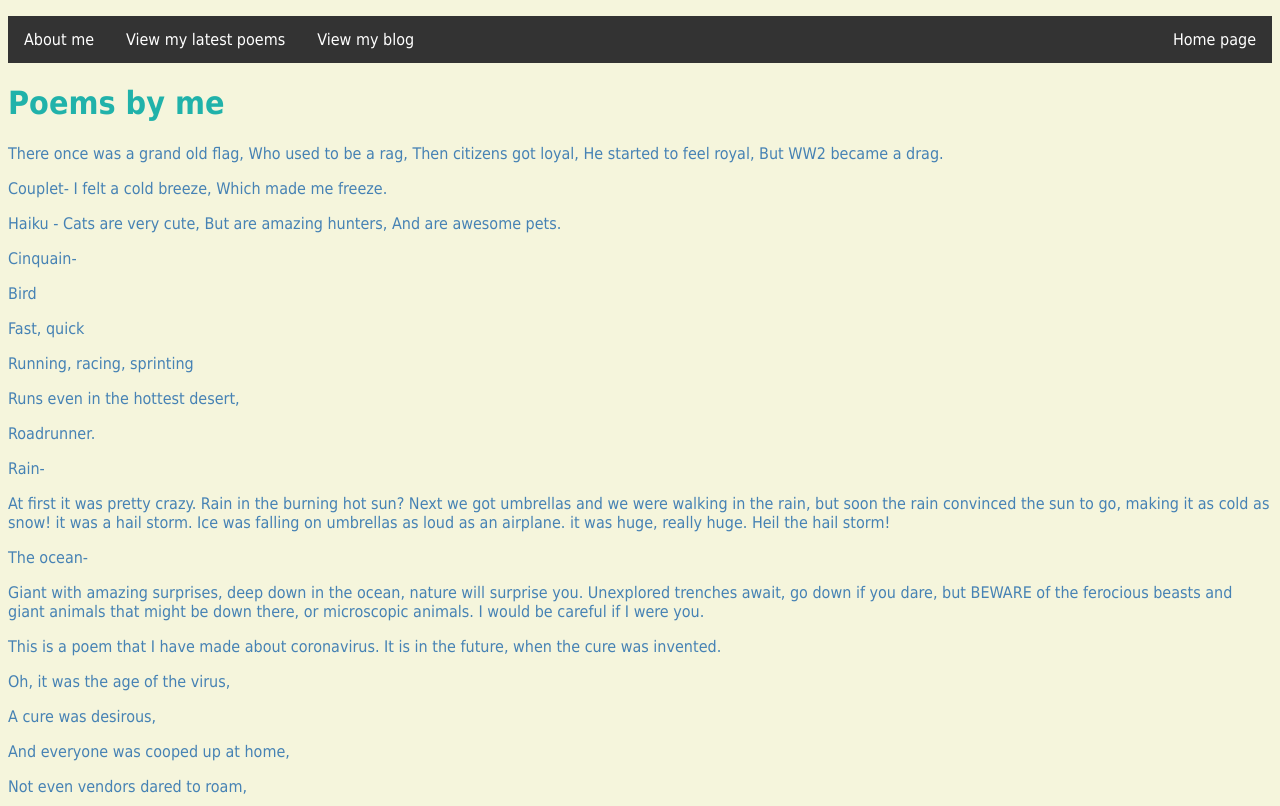
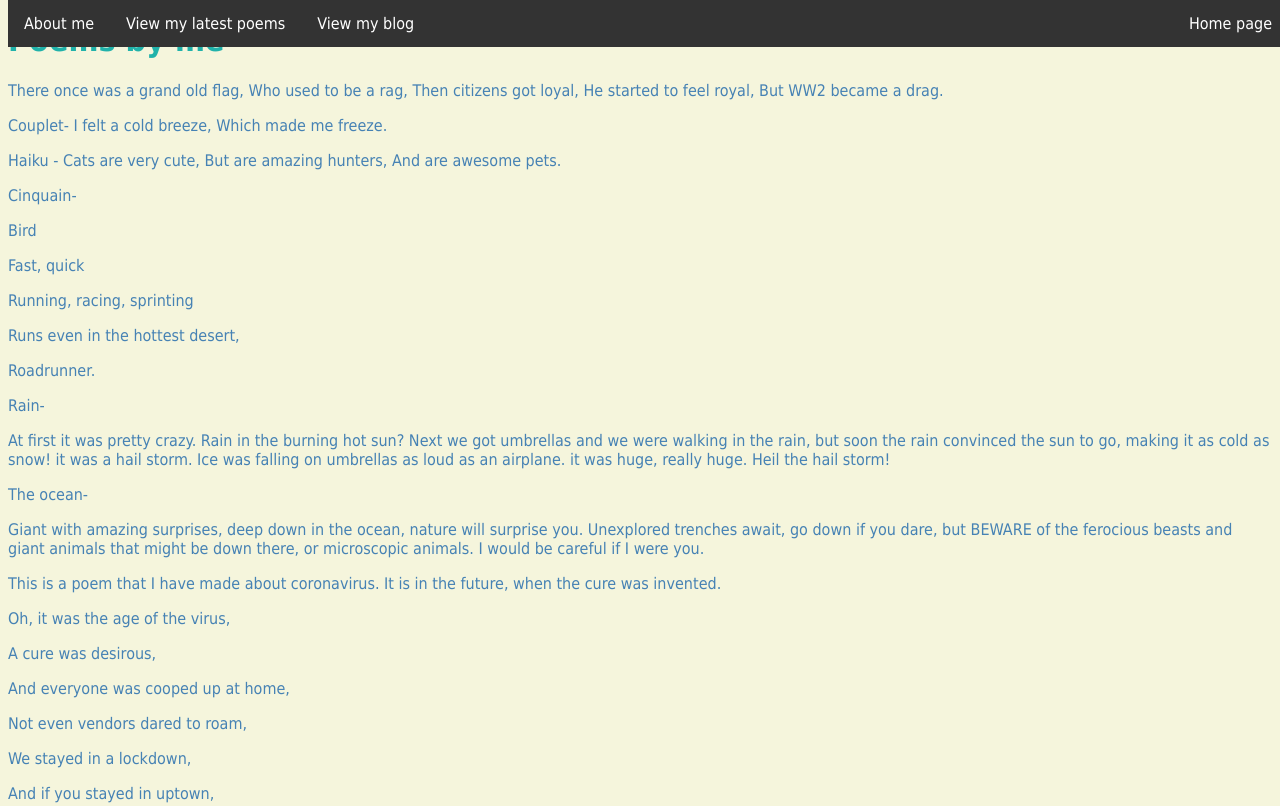
Before and after one commit to AdvaitaMehrotra/webv2, a plain HTML site: page poems.html in a window 1280 px wide. Shown: the top 806 px of the page. Drawn offline with Linux system fonts and the light colour scheme.

Commit message:
Update poems.html

```diff
--- a/poems.html
+++ b/poems.html
@@ -37,6 +37,16 @@ li a:hover {
 
 body {
     background-color:beige
+}
+ul {
+  list-style-type: none;
+  margin: 0;
+  padding: 0;
+  overflow: hidden;
+  background-color: #333;
+  position: fixed;
+  top: 0;
+  width: 100%;
 }
         </style>
     </head>
```
